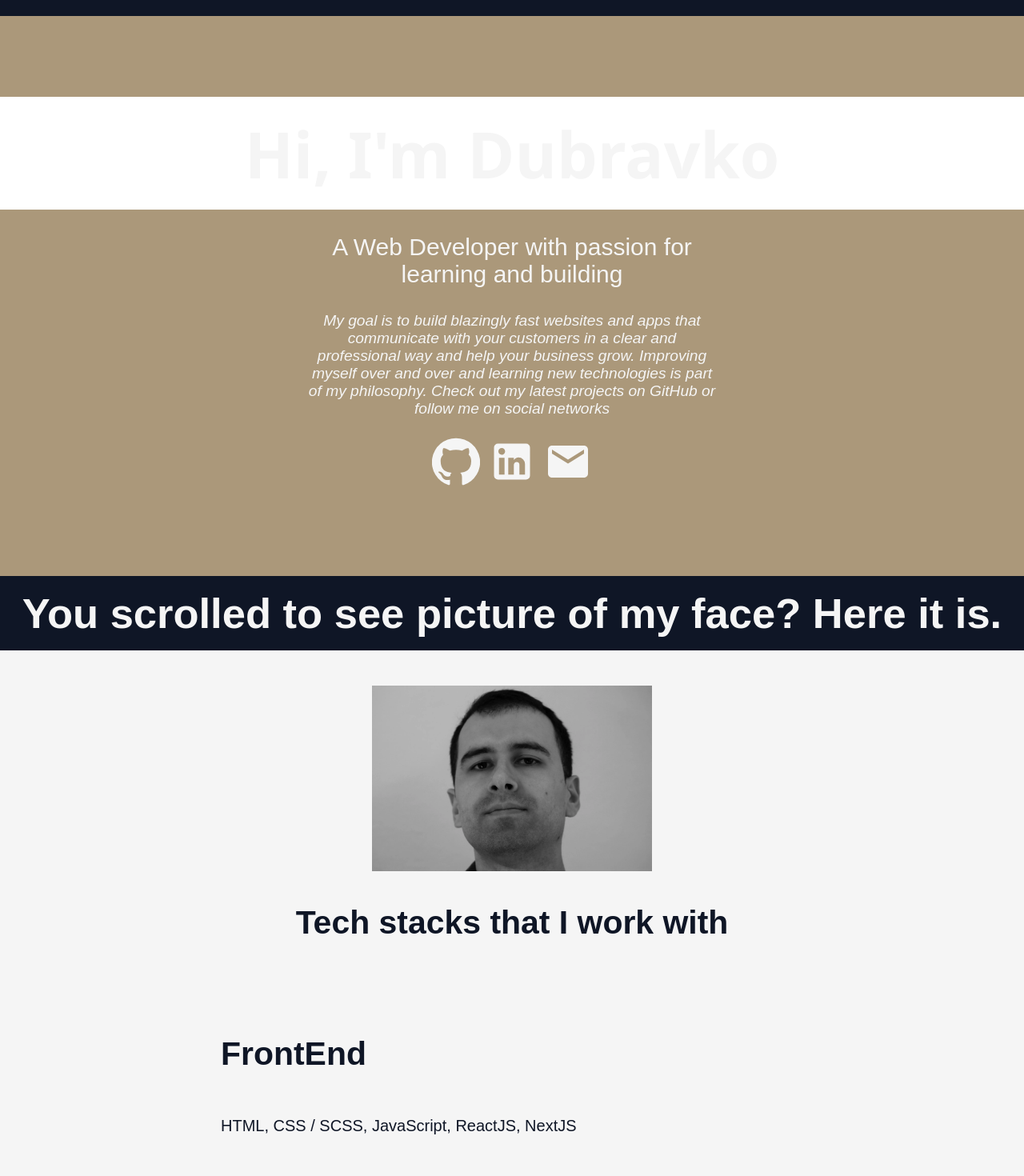
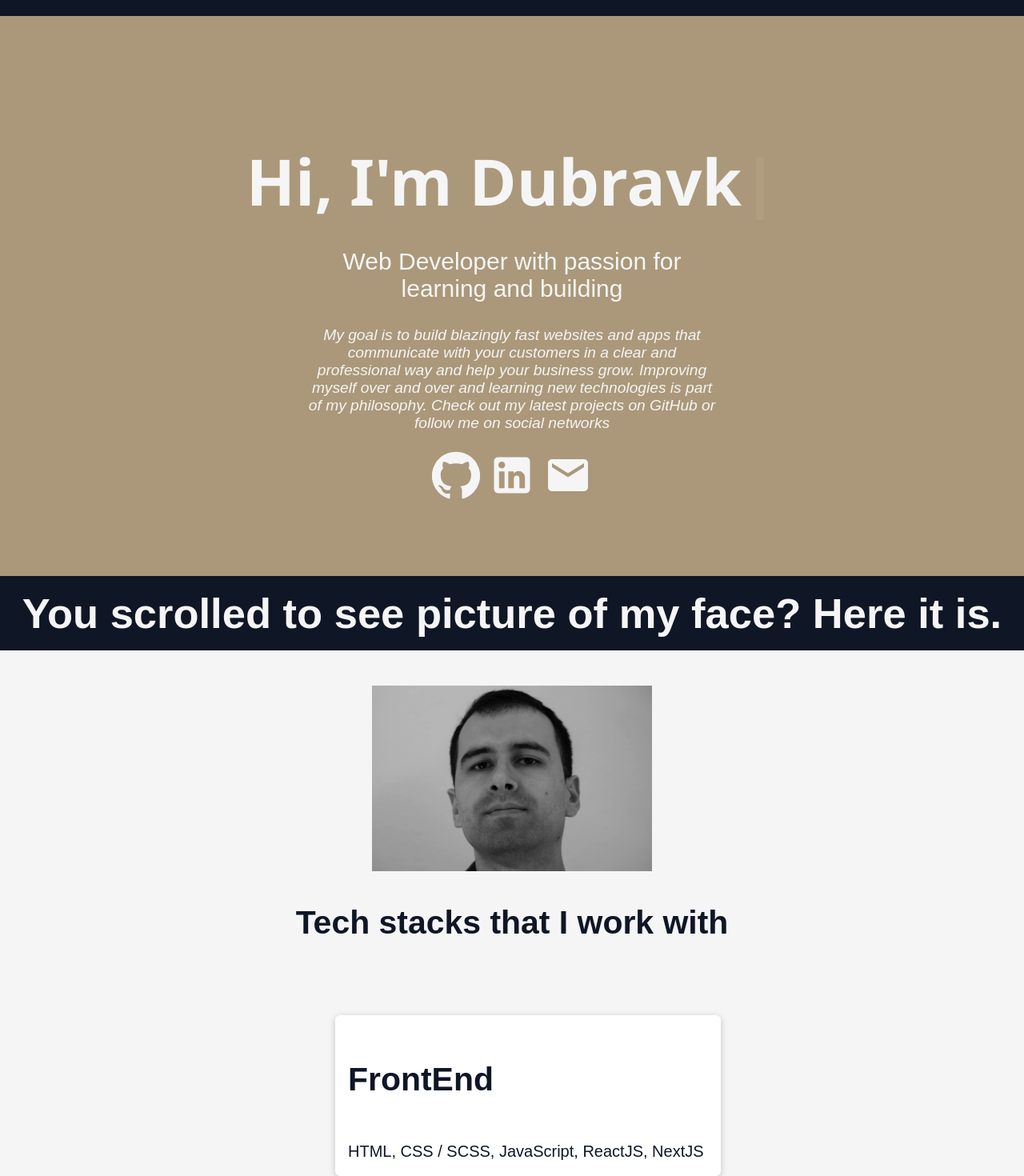
Before and after one commit to psychonautweb/React-Personal-Portfolio, a React (Create React App) app: page / in a window 1280 px wide. Shown: the part 80-1550 px from the top of the page at 80% size. Built offline with nearby package versions, Linux system fonts and the light colour scheme.

Commit message:
added typewrite effect lib

```diff
--- a/package.json
+++ b/package.json
@@ -16,6 +16,7 @@
     "react-router-dom": "^6.4.1",
     "react-scripts": "5.0.1",
     "react-vertical-timeline-component": "^3.5.2",
+    "typewriter-effect": "^2.19.0",
     "web-vitals": "^2.1.4"
   },
   "scripts": {
--- a/src/App.css
+++ b/src/App.css
@@ -15,3 +15,7 @@ body {
 .active {
   color: rgb(232, 137, 99) !important;
 }
+
+.typewriter {
+  text-align: center;
+}
--- /dev/null
+++ b/src/components/Typewriter.jsx
@@ -0,0 +1,24 @@
+//importing typewriter-effect
+import Typewriter from 'typewriter-effect';
+import '../App.css';
+
+function App() {
+  return (
+    <div className="typewriter">
+      <Typewriter
+        onInit={(typewriter) => {
+          typewriter
+
+            .typeString('Welcome!')
+
+            .pauseFor(1000)
+            .deleteAll()
+            .typeString("Hi, I'm Dubravko")
+            .start();
+        }}
+      />
+    </div>
+  );
+}
+
+export default App;
--- a/src/pages/Experience.jsx
+++ b/src/pages/Experience.jsx
@@ -21,7 +21,7 @@ const Experience = () => {
           Library.
         </p>
       </section>
-      <h2>Education</h2>
+      <h2 className="experience-subtitle">Education</h2>
       <VerticalTimeline lineColor="#3e497a">
         <VerticalTimelineElement
           className="vertical-timeline-element--education"
@@ -54,7 +54,7 @@ const Experience = () => {
           <p>Advanced JavaScript and intro to ReactJS</p>
         </VerticalTimelineElement>
       </VerticalTimeline>
-      <h2>Work</h2>
+      <h2 className="experience-subtitle">Work</h2>
       <VerticalTimeline lineColor="#e88963">
         <VerticalTimelineElement
           className="vertical-timeline-element--education"
--- a/src/pages/Home.jsx
+++ b/src/pages/Home.jsx
@@ -5,15 +5,19 @@ import GithubIcon from '@material-ui/icons/GitHub';
 import '../styles/Home.css';
 import Link from '@material-ui/core/Link';
 
+import Typewriter from '../components/Typewriter';
 import Img1 from '../assets/profilePic1.webp';
 
 const Home = () => {
   return (
     <div className="home">
       <div className="about">
-        <h2> Hi, I'm Dubravko </h2>
+        <h2>
+          <Typewriter />
+        </h2>
+        {/* <h2> Hi, I'm Dubravko </h2> */}
         <div className="prompt">
-          <p>A Web Developer with passion for learning and building</p>
+          <p>Web Developer with passion for learning and building</p>
           <p className="intro">
             <i>
               My goal is to build blazingly fast websites and apps that
@@ -48,6 +52,7 @@ const Home = () => {
             <h3>FrontEnd</h3>
             <span>HTML, CSS / SCSS, JavaScript, ReactJS, NextJS</span>
           </li>
+
           <li className="item">
             <h3>BackEnd</h3>
             <span>I've experimented a bit with NodeJS.</span>
--- a/src/styles/Experience.css
+++ b/src/styles/Experience.css
@@ -11,7 +11,7 @@
     border-radius: 0.25em;
 }
 
-h2 {
+.experience-subtitle {
     margin-top: 0;
     padding: 1rem;
 
--- a/src/styles/Home.css
+++ b/src/styles/Home.css
@@ -74,6 +74,18 @@
     font-size: 20px;
 }
 
+.item {
+    max-width: 450px;
+    margin: 1rem auto;
+    padding: 1rem;
+
+    background-color: white;
+    border-radius: 6px;
+    box-shadow: 0 2px 8px rgba(0, 0, 0, 0.2);
+}
+
+
+
 @media only screen and (max-width: 660px) {
     .about h2 {
         font-size: 40px;
@@ -96,4 +108,8 @@
     .skills h2 {
         font-size: 30px;
     }
+
+    .item h3 {
+        font-size: 1.5rem;
+    }
 }
```
Also changed, not shown: 1 other file (tests, documents, lock files or other folders).
